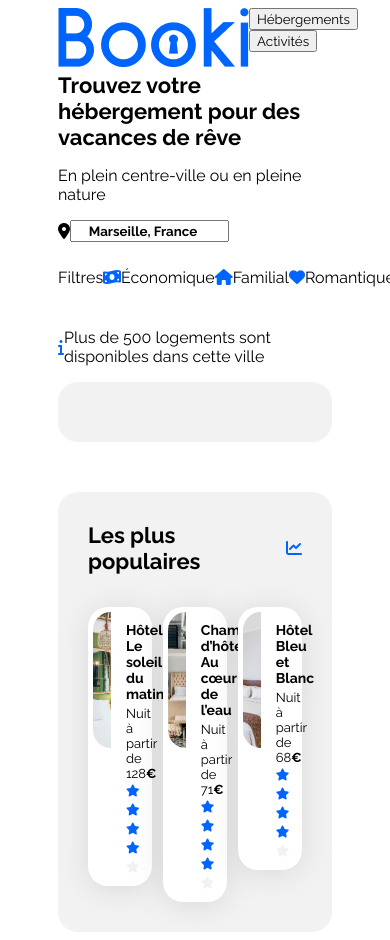
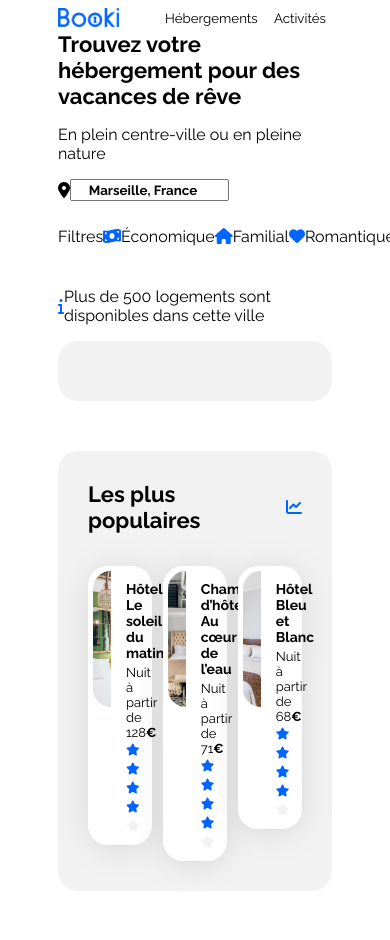
Before and after one commit to Yann0C/Booki-Website, a plain HTML site: page index.html in a window 390 px wide. Shown: the top 940 px of the page. After the commit the page ends 899 px from the top, so only its background shows below. Drawn offline with Linux system fonts and the light colour scheme.

Commit message:
Modif Header CSS

```diff
--- a/css/style.css
+++ b/css/style.css
@@ -15,6 +15,36 @@ header{
     justify-content: space-between;
 }
 
+.logo img{
+    width: 61.09px;
+    height: 19px;
+}
+
+.menu{
+    font-size: 16px;
+}
+
+.menu button{
+    border: none;
+    background-color: transparent;
+}
+
+.menu button:hover{
+    border-top: solid;
+    border-width: 2px;
+    border-color: #0065FC;
+    color: #0065FC;
+}
+@media (max-width: 767.98px) {
+    .menu button:hover{
+        border: none;
+        border-bottom: solid;
+        border-width: 2px;
+        border-color: #0065FC;
+        color: #0065FC;
+    }
+}
+
 .fa-solid {
     color: var(--main-color);
 }
@@ -24,12 +54,12 @@ header{
 
 /* Pas de texte mais loupe uniquement version mobile */
 .fa-solid.fa-magnifying-glass{
-    display: none;
+     display: none;
 }
 
 @media (max-width: 767.98px) {
     .fa-solid.fa-magnifying-glass{
-      display: inline;  /* Afficher mobile à la suite */
+      display: solid;
     }
 }
 
--- a/index.html
+++ b/index.html
@@ -18,7 +18,7 @@
     <div class="main-container">
         <header>
                 <section class="logo">
-                    <img src="/images/logo/Booki.png" alt="Booki">
+                    <img src="/images/logo/Booki@3x.png" alt="Booki">
                 </section>
                 <section class="menu">
                     <button>Hébergements</button>
@@ -34,8 +34,8 @@
                 <section class="barre-de-recherche">
                     <i class="fa-solid fa-location-dot"></i>
                     <input type="search" class="barre-text" placeholder="Marseille, France"> <!-- <p class="barre-text">Marseille, France</p> -->
+                    <i class="fa-solid fa-magnifying-glass"></i>
                     <button class="button-text">Rechercher
-                    <i class="fa-solid fa-magnifying-glass"></i>
                 </section>
                 <section class="filtres">
                     <p class="filtres-title">Filtres</p>
```
